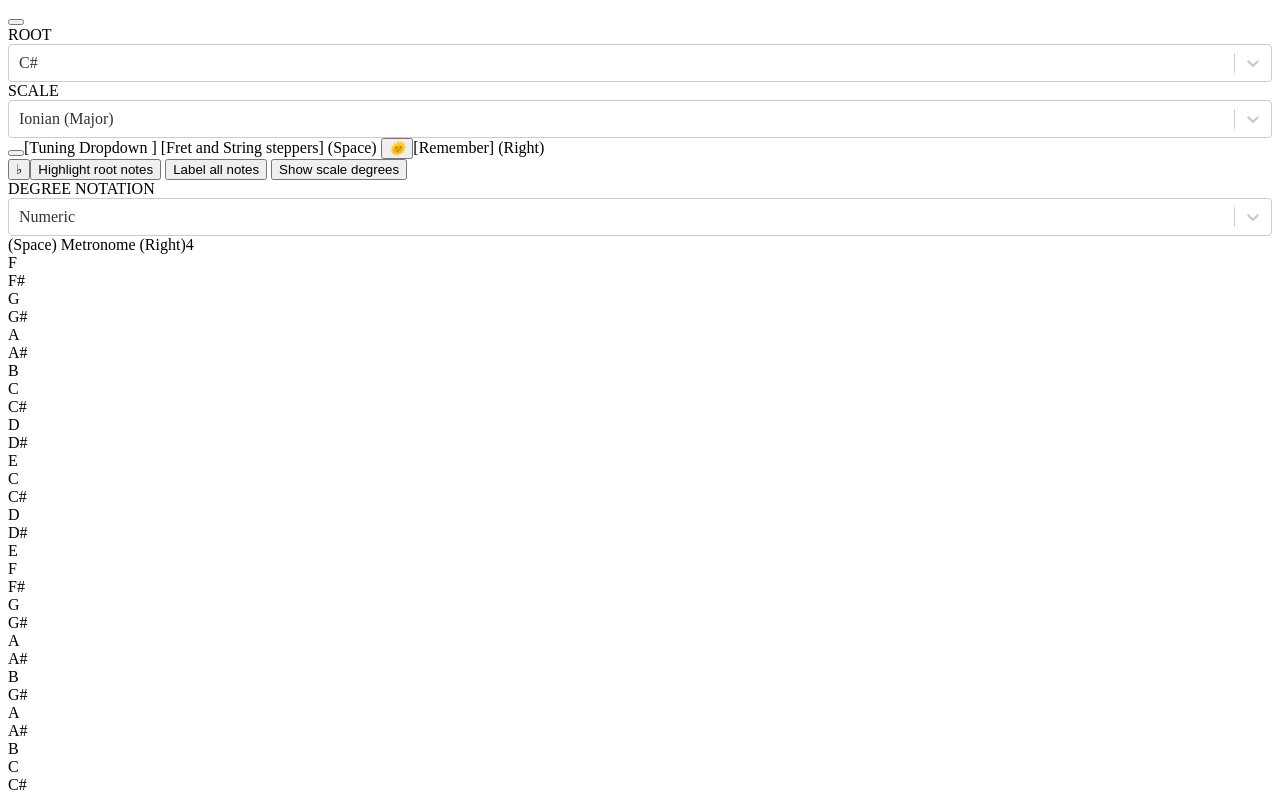
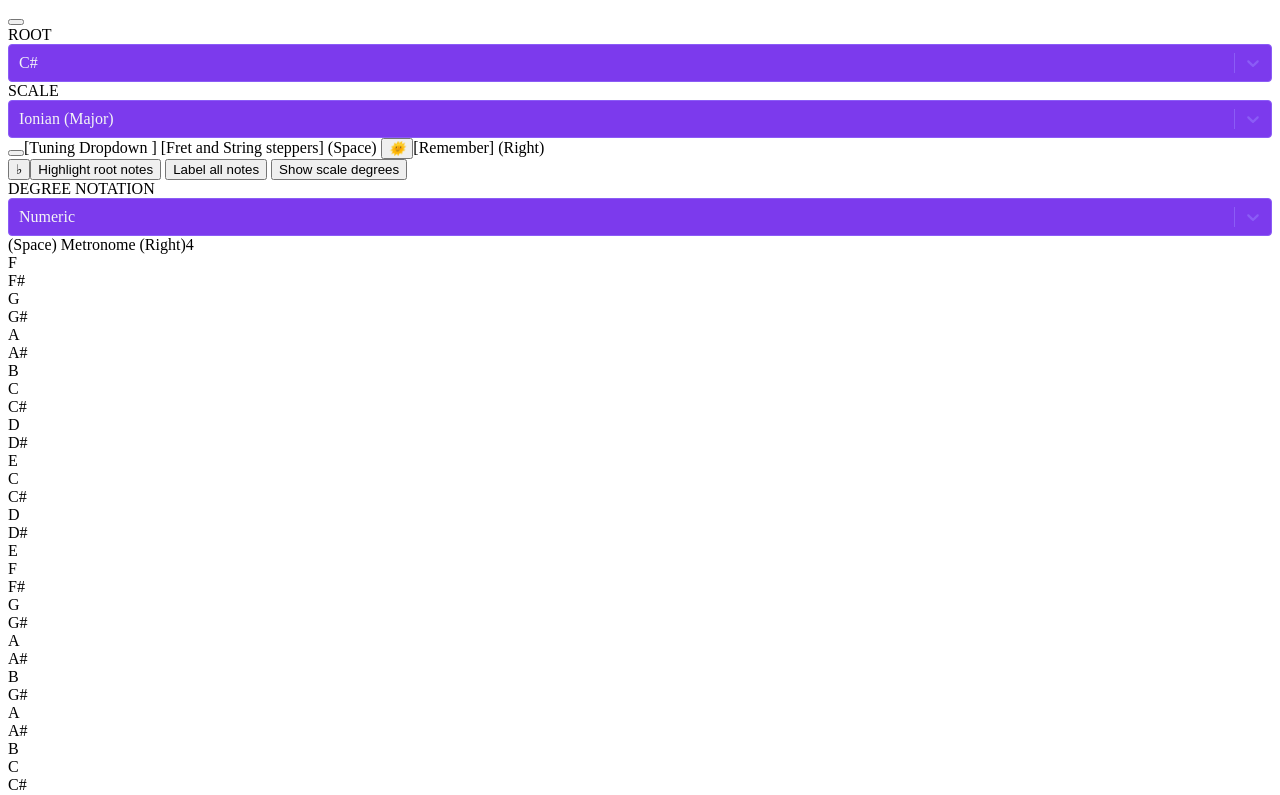
Before and after one commit to jake-carr/scalefinder-v5, a React app: page / in a window 1280 px wide. Shown: the top 795 px of the page. Built offline with nearby package versions, Linux system fonts and the light colour scheme; the HTML template or start-up script is replaced by a standard one.

Commit message:
colors converted from string to hex for dropdown

```diff
--- a/client/src/components/controls/Dropdown.jsx
+++ b/client/src/components/controls/Dropdown.jsx
@@ -2,34 +2,39 @@ import React, { useState, useEffect } from 'react'
 import { connect } from 'react-redux'
 import { indexToString } from '../../constants/utils'
 import { listScales } from '../../constants/scales'
+import { LIGHT_THEME, DARK_THEME, toHex } from '../../constants/themes'
 import Select from 'react-select'
 
 export default connect(mapStateToProps, null)(Dropdown)
 
-function Dropdown({ options, action, val, name, sharps }) {
+function Dropdown({ options, action, val, name, sharps, darkTheme }) {
   const [open, toggleOpen] = useState(false)
   const [selection, changeSelection] = useState('')
 
-  // TODO
-  const createTheme = (theme) => {
-    // return {
-    //   ...theme.colors,
-    //   primary: // TODO
-    //   primary25: // TODO,
-    //   primary50: // TODO,
-    //   primary75: // TODO,
-    //   neutral0: // TODO
-    //   neutral5: // TODO
-    //   neutral10: // TODO,
-    //   neutral20: // TODO,
-    //   neutral30: // TODO,
-    //   neutral40: // TODO,
-    //   neutral50: // TODO,
-    //   neutral60: // TODO,
-    //   neutral70: // TODO,
-    //   neutral80: // TODO,
-    //   neutral90: // TODO,
-    // };
+  const createTheme = (theme, dark) => {
+    const scheme = dark ? DARK_THEME : LIGHT_THEME
+    const { primary0, primary1, text } = scheme
+    const p0 = toHex(primary0, dark)
+    const p1 = toHex(primary1, dark)
+    const t = toHex(text, dark)
+    return {
+      ...theme.colors,
+      primary: p0,
+      primary25: p1,
+      primary50: t,
+      primary75: p1,
+      neutral0: p0,
+      neutral5: p0,
+      neutral10: p1,
+      neutral20: p1,
+      neutral30: t,
+      neutral40: t,
+      neutral50: t,
+      neutral60: t,
+      neutral70: t,
+      neutral80: t,
+      neutral90: t,
+    }
   }
 
   const mapOptions = () => {
@@ -91,10 +96,10 @@ function Dropdown({ options, action, val, name, sharps }) {
         {name.toUpperCase()}
       </label>
       <Select
-        // theme={(theme) => ({
-        //   ...theme,
-        //   colors: createTheme(theme),
-        // })}
+        theme={(theme) => ({
+          ...theme,
+          colors: createTheme(theme, darkTheme),
+        })}
         styles={{
           menu: (provided) => ({
             ...provided,
@@ -128,5 +133,6 @@ function Dropdown({ options, action, val, name, sharps }) {
 function mapStateToProps(state) {
   return {
     sharps: state.sharps,
+    darkTheme: state.darkTheme,
   }
 }
--- a/client/src/constants/themes.js
+++ b/client/src/constants/themes.js
@@ -20,3 +20,17 @@ export const DARK_THEME = {
   hover0: 'gray-700', // bg color on button hover
   hover1: 'coolGray-200', // text and border color on button hover
 }
+
+// todo
+export const toHex = (tailwind, dark) => {
+  if (dark) {
+    switch (tailwind) {
+      case 'purple-600':
+        return '#7C3AED'
+      case 'purple-500':
+        return '#8B5CF6'
+      case 'gray-100':
+        return '#F3F4F6'
+    }
+  }
+}
```
